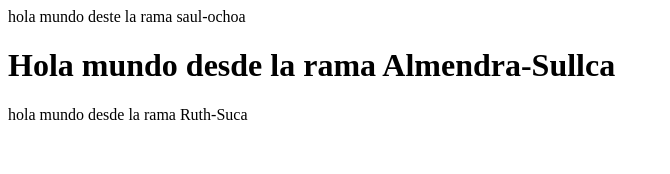
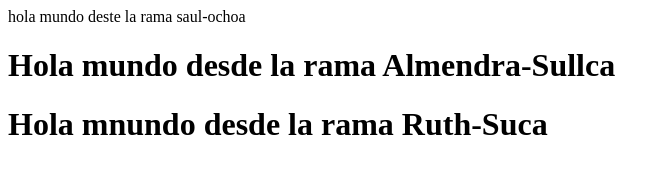
Before and after one commit to Rutthy/Estudiante, a plain HTML site: page examen-git/index.html in a window 1280 px wide. Shown: the whole page, without its empty margins (0-670 px from the left). Drawn offline with Linux system fonts and the light colour scheme.

Commit message:
Hola mundo desde la rama Ruth-Suca

```diff
--- a/examen-git/index.html
+++ b/examen-git/index.html
@@ -10,6 +10,8 @@
 <h1>
     Hola mundo desde la rama Almendra-Sullca
 </h1>
-    hola mundo desde la rama Ruth-Suca
+    <h1>
+    Hola mnundo desde la rama Ruth-Suca
+    </h1>
 </body>
 </html>
```
